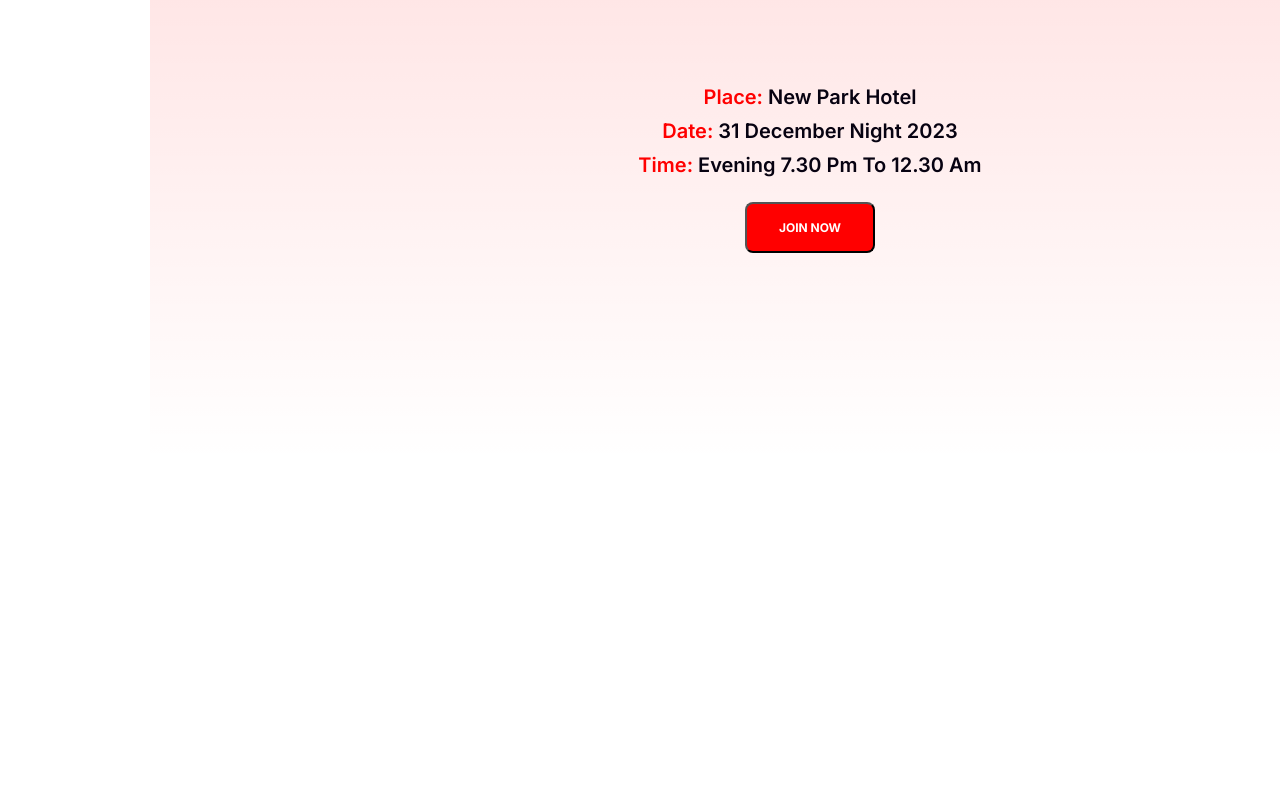
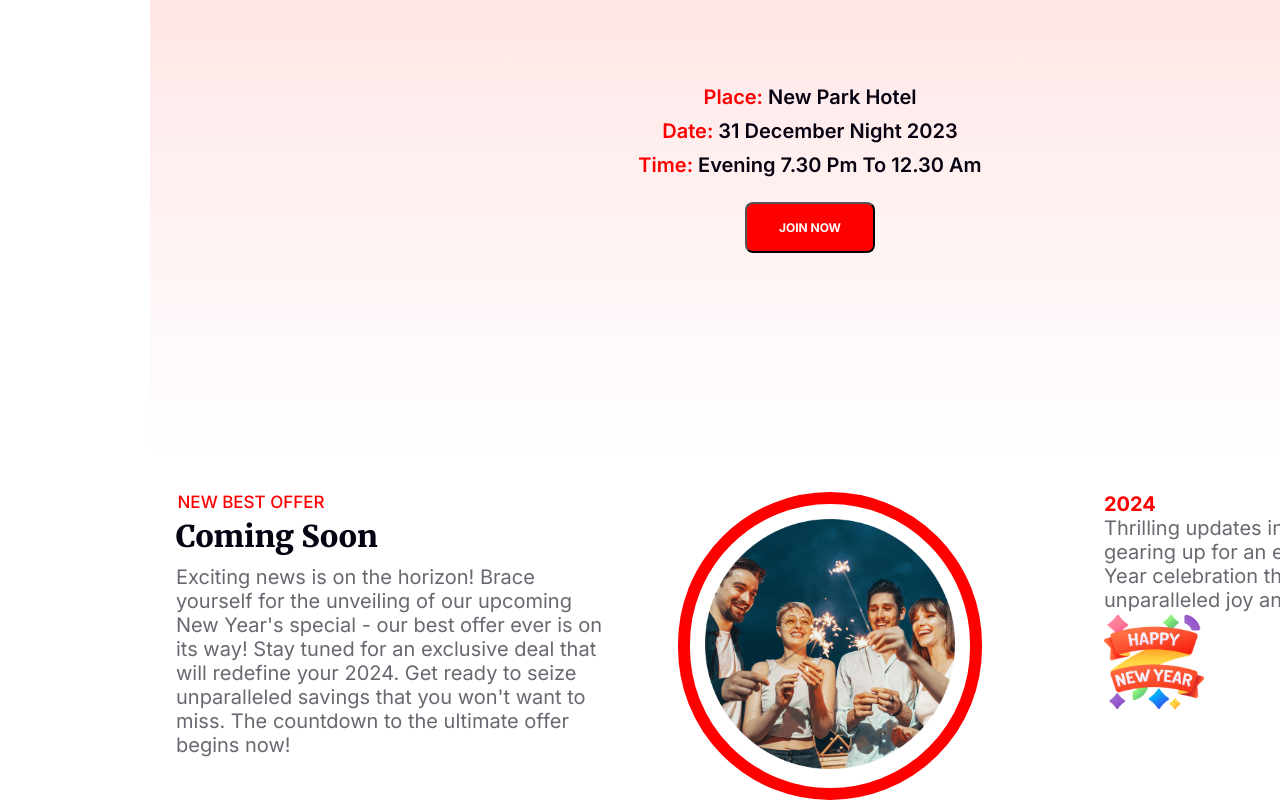
Before and after one commit to Aminul0001/new-year-mission-a1, a plain HTML site: page index.html in a window 1280 px wide. Shown: the part 1983-2783 px from the top of the page. Before the commit the page ends 2445 px from the top, so only its background shows below. Drawn offline with Linux system fonts and the light colour scheme.

Commit message:
coming sooon feature added

```diff
--- a/index.html
+++ b/index.html
@@ -56,6 +56,26 @@
         </div>
 <!-- Location and time done-->
 
+<!-- Coming soon -->
+        <section id="coming-sec" >
+            <div>
+                <div id="soon">
+                    <p id="offer">NEW BEST OFFER</p>
+                <h2 id="soonh2">Coming Soon</h2>
+                <p id="exiting">Exciting news is on the horizon! Brace yourself for the unveiling of our upcoming New Year's special - our best offer ever is on its way! Stay tuned for an exclusive deal that will redefine your 2024. Get ready to seize unparalleled savings that you won't want to miss. The countdown to the ultimate offer begins now!</p>
+                </div>
+            </div>
+
+            <div class="best-img">
+                <img src="/imgs/ellipse1.png" alt="" />
+              </div>
+            <div style="padding-left: 50px;">
+                <h2 id="year">2024</h2>
+                <p id="thrlli">Thrilling updates incoming! We're gearing up for an exclusive New Year celebration that promises unparalleled joy and surprises.</p>
+                <img src="/imgs/group96.png" alt="" width="100px" height="100px">
+            </div>
+        </section>
+
     </main>
 
     <footer>
--- a/styles/style.css
+++ b/styles/style.css
@@ -2,6 +2,8 @@
     margin: 0;
     padding: 0;
 }
+
+/* first banner */
 
 .background{
 
@@ -24,8 +26,6 @@ font-weight: 900;
 line-height: 0.1;
 padding: 150px 200px 0 150px;
 }
-
-
 .header1{
     color: white;
 text-align: center;
@@ -33,8 +33,6 @@ font-family: Merriweather;
 font-size: 50px;
 font-weight: 900;
 }
-
-
 /* main body starts */
 
 .discount{
@@ -141,3 +139,70 @@ padding: 5px;
 div  span{
     color: #F00;
 }
+/* Coming soon banner CSS */
+
+#coming-sec {
+    display: flex;
+    margin-top: 30px;
+    padding-left: 140px;
+    justify-content: space-around;
+    width: 1320px;
+}
+
+#offer{
+    color: #F00;
+    text-align: center;
+    font-family: Inter;
+    font-size: 17px;
+    font-weight: 500;
+    width: 150px;
+    padding-bottom: 5px;
+}
+
+#soonh2{
+color: #070211;
+font-family: Merriweather;
+font-size: 30px;
+font-weight: 900;
+text-transform: capitalize;
+width: 250px;
+padding-bottom: 10px;
+}
+
+#exiting{
+    color: rgba(7, 2, 17, 0.60);
+
+font-family: Inter;
+font-size: 20px;
+font-weight: 400;
+width: 430px;
+}
+
+.best-img{
+border: 12px solid #F00;
+padding: 15px;
+border-radius: 364.844px;
+
+}
+
+.best-img img {
+    max-width: 100%;
+  width: 250px;
+}
+
+#year{
+color: #F00;
+font-family: Inter;
+font-size: 20px;
+font-weight: 700;
+}
+
+#thrlli{
+color: rgba(7, 2, 17, 0.60);
+font-family: Inter;
+font-size: 20px;
+font-weight: 400;
+width: 320px;
+}
+
+/* New offer section close */
```
